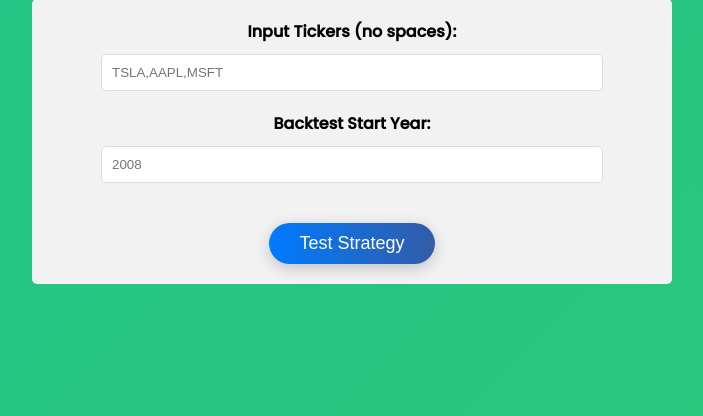
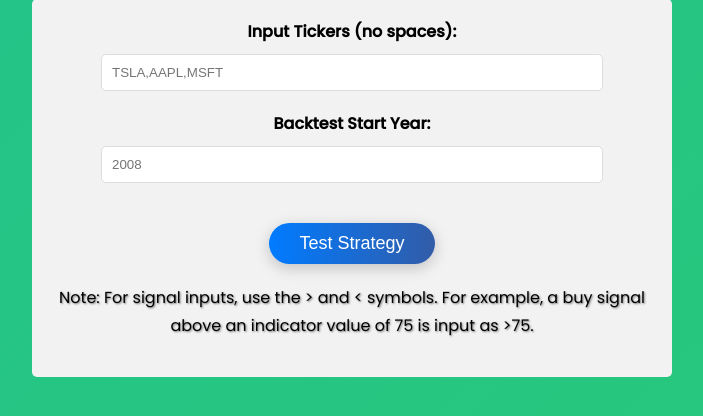
Before and after one commit to evanwohl/TrendTester, a Flask app: template templates/build.html in a window 1280 px wide. Shown: the part 195-611 px from the top of the page, without its empty margins (288-991 px from the left). Run offline with Flask 3, Linux system fonts and the light colour scheme; the template is opened without the code that fills it, so the values that code supplies are empty.

Commit message:
Add files via upload

```diff
--- a/templates/build.html
+++ b/templates/build.html
@@ -180,6 +180,10 @@ document.querySelector('.btn').addEventListener('click', function() {
         <div id="loading" style="display: none;">
             <p> id="loading-message">Data being gathered...</p>
         </div>
+        <p style="color: #000000; margin-top: 20px;">
+            Note: For signal inputs, use the > and < symbols. For example, a buy signal above an indicator value of 75 is input as >75.
+        </p>
+
     </form>
     </div>
 
```
